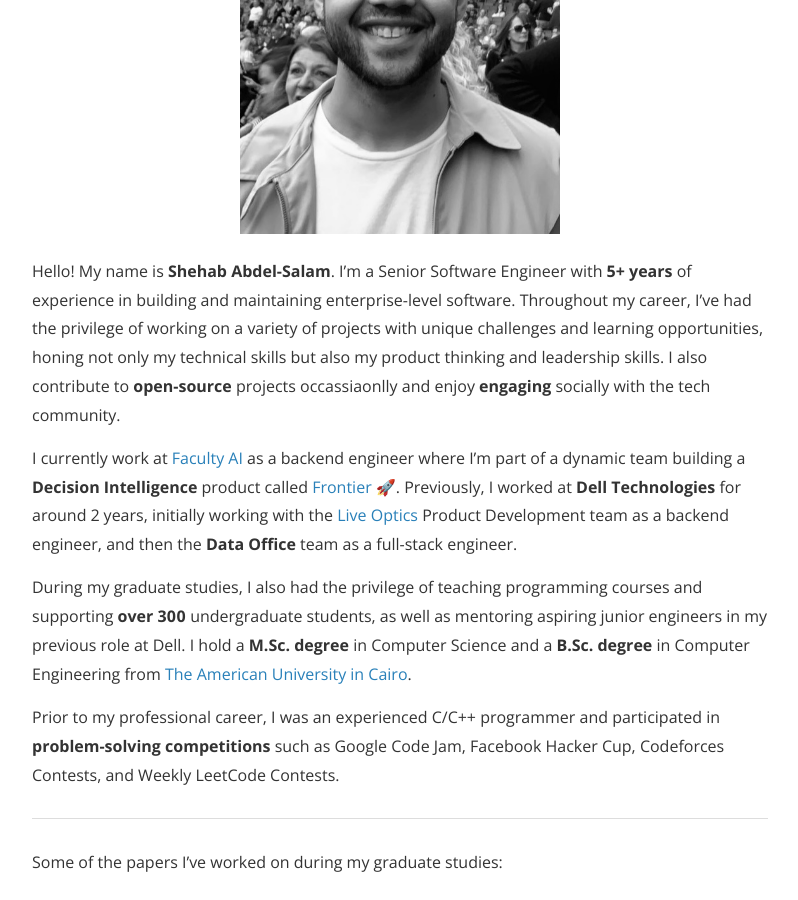
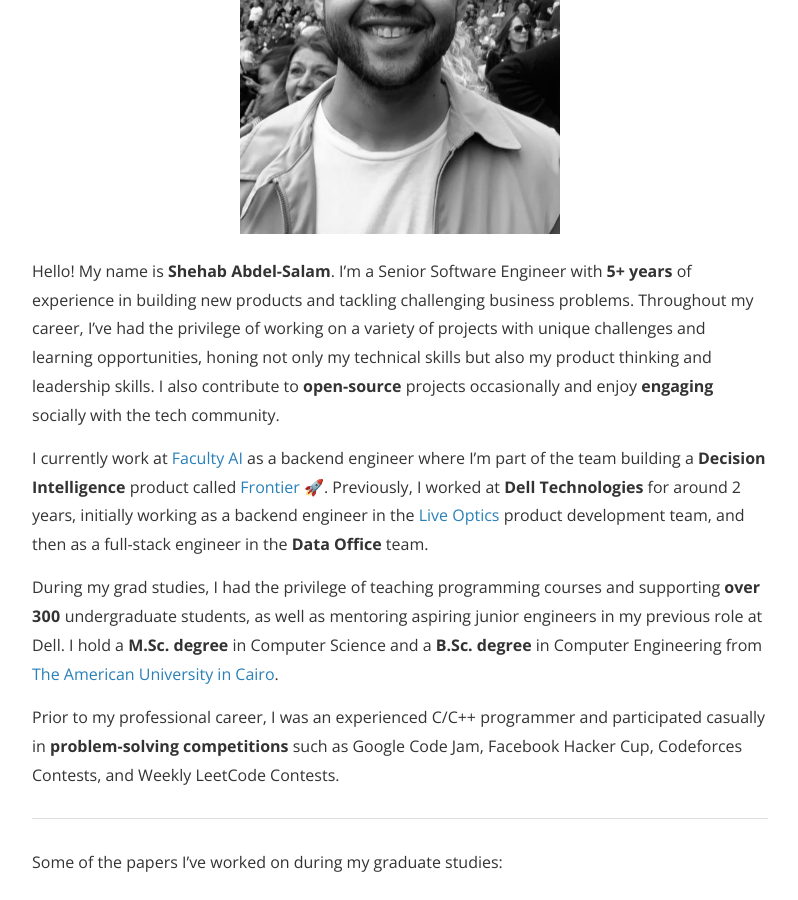
Before and after one commit to ShehabCE/shehabce.github.io, a Jekyll site: the page built from about.md, in a window 1280 px wide and 900 px high, scrolled down 365 px. Shown: the whole window, without its empty margins (240-1038 px from the left). Built offline with Jekyll 4.4.1, drawn with Linux system fonts in a browser that asks for light colours; nearby versions of some CDN libraries; a style sheet for code colours, icons or effects is not loaded.

Commit message:
Fix about

```diff
--- a/about.md
+++ b/about.md
@@ -6,13 +6,13 @@ permalink: /about/
 
 <img src="{{ site.baseurl }}/assets/Shehab.jpg" title="Profile Picture" class="profile">
 
-Hello! My name is **Shehab Abdel-Salam**. I'm a Senior Software Engineer with **5+ years** of experience in building and maintaining enterprise-level software. Throughout my career, I've had the privilege of working on a variety of projects with unique challenges and learning opportunities, honing not only my technical skills but also my product thinking and leadership skills. I also contribute to **open-source** projects occassiaonlly and enjoy **engaging** socially with the tech community.
+Hello! My name is **Shehab Abdel-Salam**. I'm a Senior Software Engineer with **5+ years** of experience in building new products and tackling challenging business problems. Throughout my career, I've had the privilege of working on a variety of projects with unique challenges and learning opportunities, honing not only my technical skills but also my product thinking and leadership skills. I also contribute to **open-source** projects occasionally and enjoy **engaging** socially with the tech community.
 
-I currently work at [Faculty AI][company] as a backend engineer where I'm part of a dynamic team building a **Decision Intelligence** product called [Frontier][frontier] 🚀. Previously, I worked at **Dell Technologies** for around 2 years, initially working with the [Live Optics][liveoptics] Product Development team as a backend engineer, and then the **Data Office** team as a full-stack engineer.
+I currently work at [Faculty AI][company] as a backend engineer where I'm part of the team building a **Decision Intelligence** product called [Frontier][frontier] 🚀. Previously, I worked at **Dell Technologies** for around 2 years, initially working as a backend engineer in the [Live Optics][liveoptics] product development team, and then as a full-stack engineer in the **Data Office** team.
 
-During my graduate studies, I also had the privilege of teaching programming courses and supporting **over 300** undergraduate students, as well as mentoring aspiring junior engineers in my previous role at Dell. I hold a **M.Sc. degree** in Computer Science and a **B.Sc. degree** in Computer Engineering from [The American University in Cairo][University].
+During my grad studies, I had the privilege of teaching programming courses and supporting **over 300** undergraduate students, as well as mentoring aspiring junior engineers in my previous role at Dell. I hold a **M.Sc. degree** in Computer Science and a **B.Sc. degree** in Computer Engineering from [The American University in Cairo][University].
 
-Prior to my professional career, I was an experienced C/C++ programmer and participated in **problem-solving competitions** such as Google Code Jam, Facebook Hacker Cup, Codeforces Contests, and Weekly LeetCode Contests.
+Prior to my professional career, I was an experienced C/C++ programmer and participated casually in **problem-solving competitions** such as Google Code Jam, Facebook Hacker Cup, Codeforces Contests, and Weekly LeetCode Contests.
 
 ---
 
```
